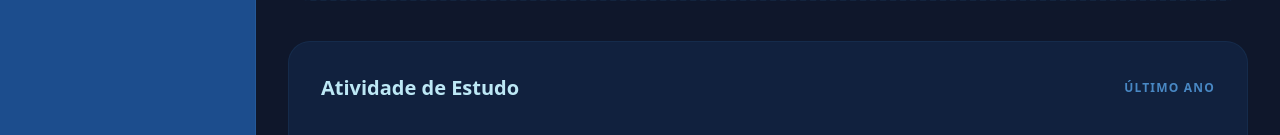
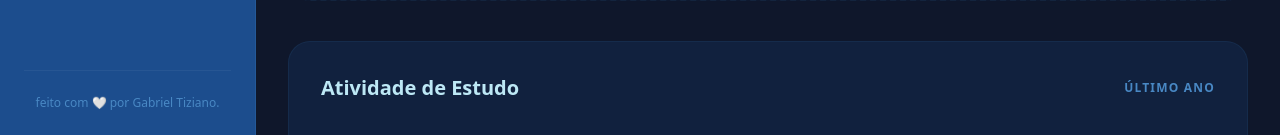
Before and after one commit to GGhiaroni/solidify, a Next.js app: page / in a window 1280 px wide. Shown: the part 665-800 px from the top of the page. Built offline with nearby package versions, Linux system fonts and the light colour scheme; no server answers; the database is empty.

Commit message:
colocando a 'assinatura' no rodape da Sidebar

```diff
--- a/app/components/Sidebar.tsx
+++ b/app/components/Sidebar.tsx
@@ -31,6 +31,12 @@ export default function Sidebar() {
           </Link>
         ))}
       </nav>
+
+      <div className="mt-auto pt-6 border-t border-white/5">
+        <span className="text-xs text-soft block text-center hover:text-white transition-colors cursor-default">
+          feito com 🤍 por Gabriel Tiziano.
+        </span>
+      </div>
     </aside>
   );
 }
```
